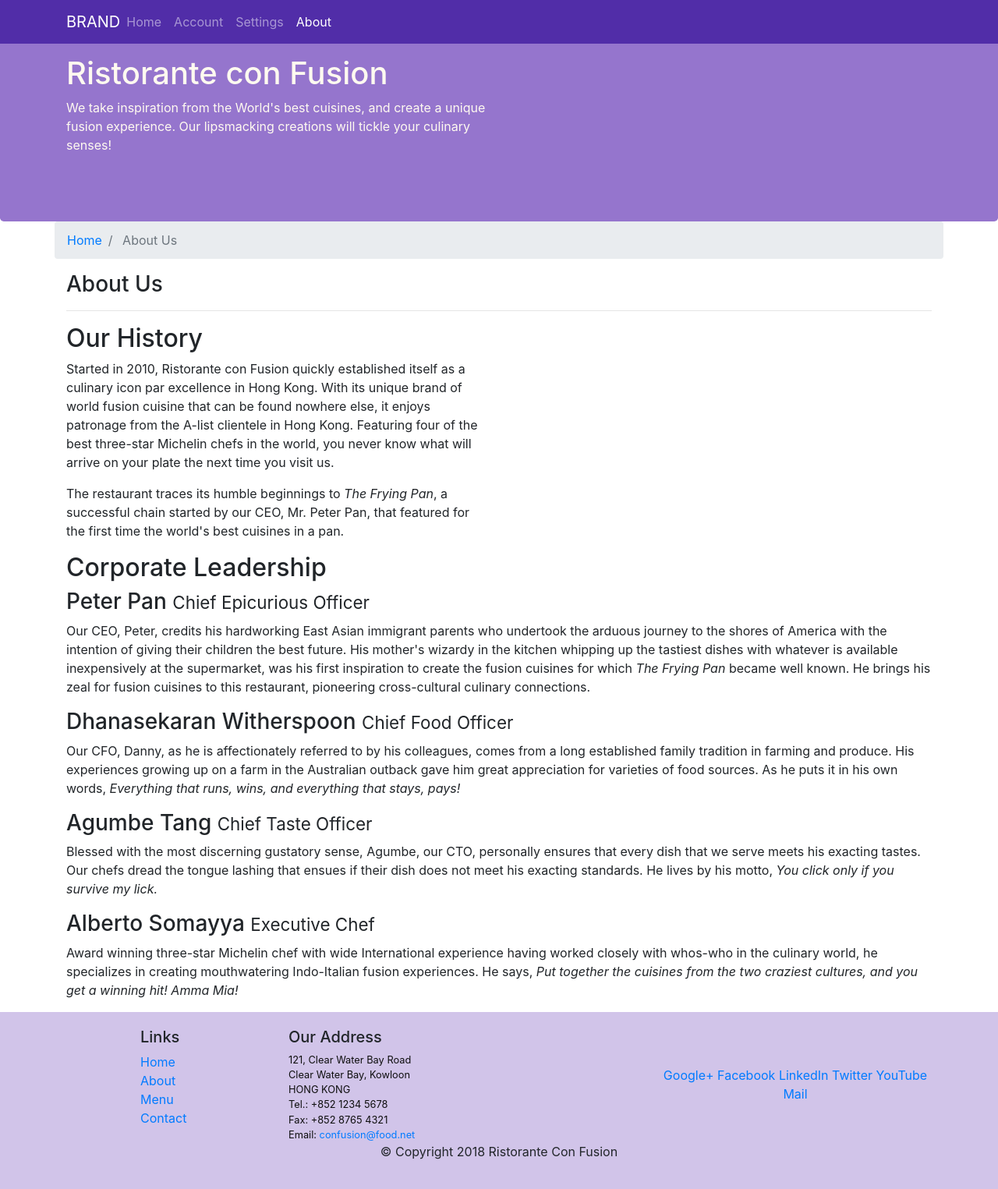
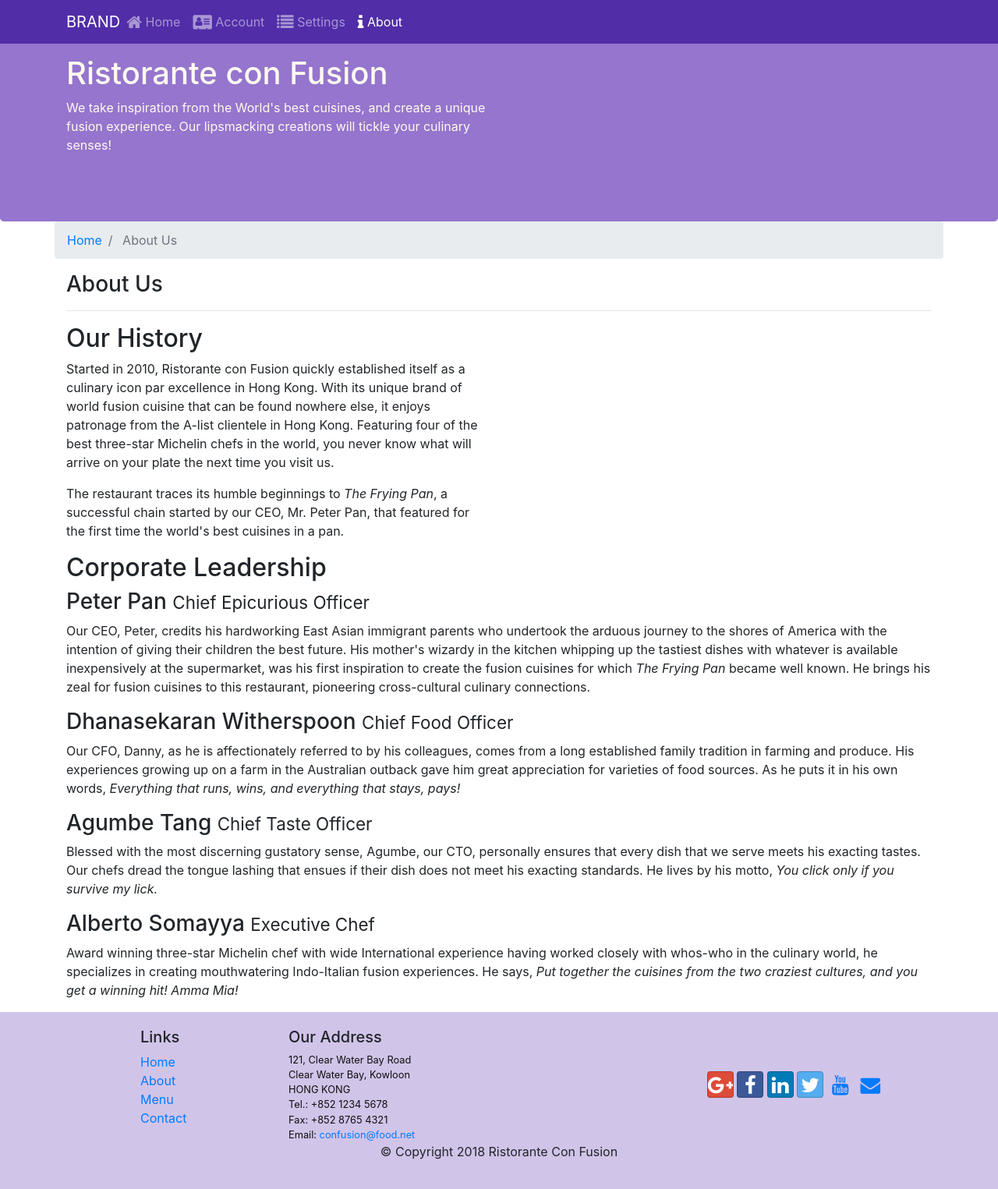
Before and after one commit to Anass-ABEA/bootstrap, a website: page aboutus.html in a window 1280 px wide. Shown: the whole page at 78% size. Drawn offline with nearby package versions, Linux system fonts and the light colour scheme.

Commit message:
font-awsome

```diff
--- a/aboutus.html
+++ b/aboutus.html
@@ -9,6 +9,8 @@
 
     <!-- Bootstrap CSS -->
     <link rel="stylesheet" href="node_modules/bootstrap/dist/css/bootstrap.min.css">
+    <link rel="stylesheet" href="node_modules/font-awesome/css/font-awesome.min.css">
+    <link rel="stylesheet" href="node_modules/bootstrap-social/bootstrap-social.css">
     <link rel="stylesheet" href="CSS/styles.css">
     <title>Ristorante Con Fusion: About Us</title>
 
@@ -23,10 +25,10 @@
       <a class="navbar-brand mr-auto" href="#">BRAND</a>
       <div class="collapse navbar-collapse" id="Navbar">
         <ul class="navbar-nav mr-auto">
-          <li class="nav-item"> <a class="nav-link" href="index.html">Home</a> </li>
-          <li class="nav-item"> <a class="nav-link" href="#">Account</a> </li>
-          <li class="nav-item"> <a class="nav-link" href="#">Settings</a> </li>
-          <li class="nav-item active"> <a class="nav-link" href="#">About</a> </li>
+          <li class="nav-item"> <a class="nav-link" href="index.html"> <span class="fa fa-home fa-lg"></span> Home</a> </li>
+          <li class="nav-item"> <a class="nav-link" href="#"><span class="fa fa-address-card fa-lg"></span> Account</a> </li>
+          <li class="nav-item"> <a class="nav-link" href="#"><span class="fa fa-list fa-lg"></span> Settings</a> </li>
+          <li class="nav-item active"> <a class="nav-link" href="./aboutus.html"><span class="fa fa-info fa-lg"></span> About</a> </li>
         </ul>
       </div>
     </div>
@@ -110,12 +112,12 @@
                 </div>
                 <div class="col-12 col-sm-4 align-self-center">
                     <div class="text-center">
-                        <a href="http://google.com/+">Google+</a>
-                        <a href="http://www.facebook.com/profile.php?id=">Facebook</a>
-                        <a href="http://www.linkedin.com/in/">LinkedIn</a>
-                        <a href="http://twitter.com/">Twitter</a>
-                        <a href="http://youtube.com/">YouTube</a>
-                        <a href="mailto:">Mail</a>
+                      <a class="btn btn-social-icon btn-google" href="http://google.com/+"> <i class="fa fa-google-plus fa-lg"></i> </a>
+                      <a class="btn btn-social-icon btn-facebook" href="http://www.facebook.com/profile.php?id="> <i class="fa fa-facebook fa-lg"></i> </a>
+                      <a class="btn btn-social-icon btn-linkedin" href="http://www.linkedin.com/in/"> <i class="fa fa-linkedin fa-lg"></i> </a>
+                      <a class="btn btn-social-icon btn-twitter" href="http://twitter.com/"> <i class="fa fa-twitter fa-lg"> </i> </a>
+                      <a class="btn btn-social-icon btn-youtube" href="http://youtube.com/"> <i class="fa fa-youtube fa-lg"></i> </a>
+                      <a class="btn btn-social-icon" href="mailto:"><i class="fa fa-envelope fa-lg"></i> </a>
                     </div>
                 </div>
            </div>
--- a/package.json
+++ b/package.json
@@ -15,6 +15,8 @@
   },
   "dependencies": {
     "bootstrap": "^4.0.0",
+    "bootstrap-social": "^5.1.1",
+    "font-awesome": "^4.7.0",
     "jquery": "^3.3.1",
     "popper.js": "^1.12.9"
   }
```
Also changed, not shown: index.html (+15 -13 lines), 1 other file.
